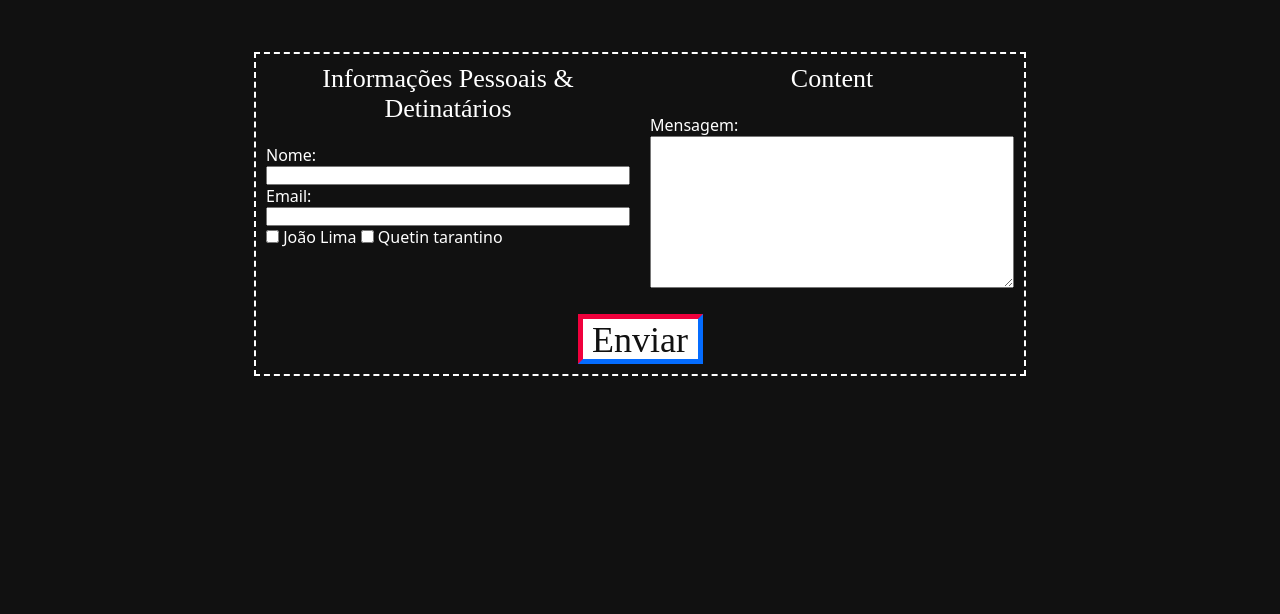
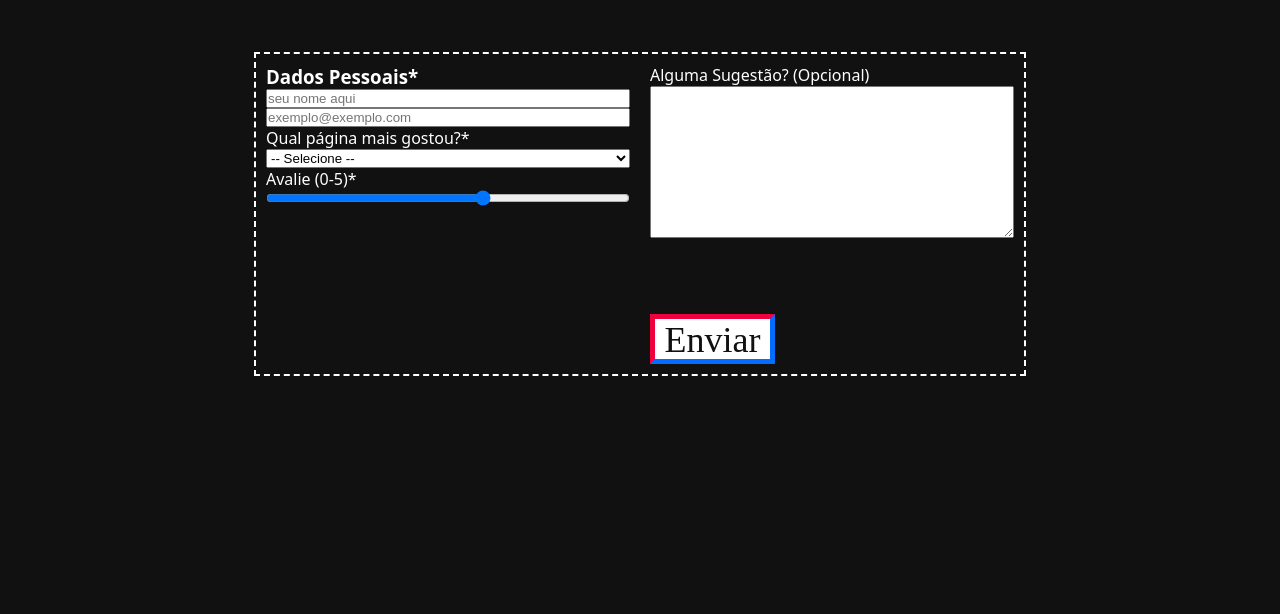
Before and after one commit to jplimw18/PPSI_PO-001, a plain HTML site: page contato.html in a window 1280 px wide. Shown: the part 186-800 px from the top of the page. Drawn offline with Linux system fonts and the light colour scheme; a web font is replaced by a local one.

Commit message:
mudanças na estrutura do html para ficar de acordo com as normas da w3c

```diff
--- a/contato.html
+++ b/contato.html
@@ -11,39 +11,50 @@
     <h1>Projeto Orientado</h1>
 
     <!-- "navBar" **p > a + |** -->
-    <p class="nav-bar"> <a>Home</a> <a href="aluno1.html" class="nav-link">João Lima</a>  <a href="aluno2.html" class="nav-link">Quetin Tarantino</a>  <a href="tabela-curiosidade.html" class="nav-link">Tabela de Curiosidades</a>  <a href="site-favorito.html" class="nav-link">Sites Favoritos</a> <a href="contato.html.html" class="nav-link" id="curr-page">Contato</a></p>
+    <p class="nav-bar"> <a href="index.html" class="nav-link">Home</a> <a href="aluno1.html" class="nav-link">João Lima</a>  <a href="aluno2.html" class="nav-link">Quetin Tarantino</a>  <a href="tabela-curiosidade.html" class="nav-link">Tabela de Curiosidades</a>  <a href="site-favorito.html" class="nav-link">Sites Favoritos</a> <a href="contato.html.html" class="nav-link" id="curr-page">Contato</a></p>
 
     <!-- Região formulário -->
+    <h2>Preencha os dados abaixo</h2>
     <form method="post" action="http://hub.fatecrl.edu.br/sobrino/recebe-v2.php">
         <fieldset>
-            <legend>Informações Pessoais & Detinatários</legend>
+            <h3>Dados Pessoais*</h3>
             <p class="frmt-col">
-                <label for="txt-name">Nome:</label>
-                <input type="text" name="txt-name" id="txt-name">
+                <label for="txt-name" class="lbl-exclusivo"></label>
+                <input type="text" name="txt-name" id="txt-name" placeholder="seu nome aqui" required>
             </p>
 
             <p class="frmt-col">
-                <label for="txt-email">Email:</label>
-                <input type="text" name="txt-email" id="txt-email">
+                <label for="txt-email" class="lbl-exclusivo"></label>
+                <input type="text" name="txt-email" id="txt-email" placeholder="exemplo@exemplo.com" required>
             </p>
 
-            <p>
-                <input type="checkbox" name="dest[]" id="chk-destinatario-aln-1" value="aln-1">
-                <label for="chk-destinatario-aln-1">João Lima</label>
-                <input type="checkbox" name="dest[]" id="chk-destinatario-aln-2" value="aln-2">
-                <label for="chk-destinatario-aln-2">Quetin tarantino</label>
+            <p class="frmt-col">
+                <label for="fav-page">Qual página mais gostou?*</label>
+                <select name="fav-page" id="fav-page" required>
+                    <option value="" selected disabled>-- Selecione --</option>
+                    <option value="home-page">Home</option>
+                    <option value="aluno1-page">João Lima</option>
+                    <option value="aluno2-page">Quetin Tarantino</option>
+                    <option value="favs-page">Sites Favoritos</option>
+                    <option value="curio-page">Tabela Curiosidades</option>
+                    <option value="ctt-page">Contato</option>
+                </select>
+            </p>
+
+            <p class="frmt-col">
+                <label for="score">Avalie (0-5)*</label>
+                <input type="range" name="score" id="score" min="0" max="5" step="1">
             </p>
         </fieldset>
 
         <fieldset>
-            <legend>Content</legend>
             <p class="frmt-col">
-                <label for="txt-msg">Mensagem:</label>
+                <label for="txt-msg">Alguma Sugestão? (Opcional)</label>
                 <textarea name="txt-msg" id="txt-msg" cols="30" rows="10"></textarea>
             </p>
+
+            <button>Enviar</button>
         </fieldset>
-
-        <button>Enviar</button>
     </form>
 </body>
 </html>
```
